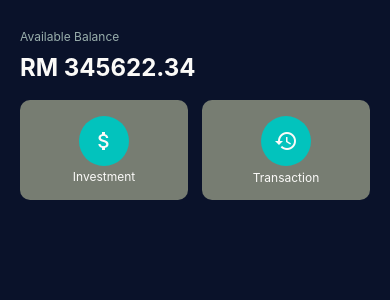
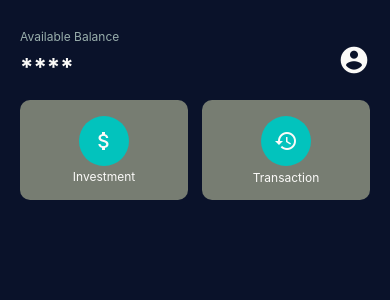
Before and after one commit to SammyCodee/sea-money-fe-test, a React Native app: screen /HomeScreen in a window 390 px wide. Shown: the top 300 px of the page. Built offline with nearby package versions, Linux system fonts and the light colour scheme.

Commit message:
fix: login icon sizing and dimension

```diff
--- a/src/pages/history/History.tsx
+++ b/src/pages/history/History.tsx
@@ -115,11 +115,10 @@ const History = () => {
                     <BackButton handleOnPress={() => navigation.goBack()} />
                     <TouchableOpacity onPress={() => login()}>
                         <MaterialIcons
-                            name="login"
+                            name="account-circle"
                             style={{
-                                fontSize: iconSize.fontSize,
+                                fontSize: iconSize.l_fontSize,
                                 color: color.textColor,
-                                marginHorizontal: "10%",
                                 alignSelf: "flex-end",
                             }}
                         />
--- a/src/pages/home/Home.tsx
+++ b/src/pages/home/Home.tsx
@@ -8,6 +8,7 @@ import {
 import { useAppNavigation } from "../../utils/useAppNavigation";
 import {
     fonts,
+    iconSize,
     pageSize,
     sectionsSize,
     serviceComponent,
@@ -15,6 +16,7 @@ import {
 import { color } from "../../color/color";
 import IconButton from "../../components/button/IconButton";
 import { Alert } from "react-native";
+import MaterialIcons from "react-native-vector-icons/MaterialIcons";
 
 const Home = () => {
     const navigation = useAppNavigation();
@@ -101,10 +103,22 @@ const Home = () => {
                             Available Balance
                         </Text>
                         <Text style={styles.balanceText}>
-                            RM {balance.toFixed(2)}
+                            {authUser.isAuthenticate
+                                ? `RM ${balance.toFixed(2)}`
+                                : "****"}
                         </Text>
                     </View>
-                    <View style={styles.headerRight}></View>
+                    <View style={styles.headerRight}>
+                        <TouchableOpacity onPress={() => login()}>
+                            <MaterialIcons
+                                name="account-circle"
+                                style={{
+                                    fontSize: iconSize.l_fontSize,
+                                    color: color.textColor,
+                                }}
+                            />
+                        </TouchableOpacity>
+                    </View>
                 </View>
                 <View style={styles.body}>
                     <View style={styles.serviceContainer}>
@@ -161,6 +175,7 @@ const styles = StyleSheet.create({
     },
     headerRight: {
         flex: 1,
+        alignItems: "flex-end",
     },
     body: {
         width: "100%",
--- a/src/utils/dimensions.ts
+++ b/src/utils/dimensions.ts
@@ -3,44 +3,50 @@ import { Dimensions } from "react-native";
 const width = Dimensions.get("window").width;
 const height = Dimensions.get("window").height;
 
+const small = 320;
+const medium = 720
+
 export const sectionsSize = {
-    padding: width <= 320 ? 15 : width <= 720 ? 20 : 25,
+    padding: width <= small ? 15 : width <= medium ? 20 : 25,
     header: 1,
     body: 8,
     footer: 2,
-    borderRadius: width <= 320 ? 5 : width <= 720 ? 10 : 15,
+    borderRadius: width <= small ? 5 : width <= medium ? 10 : 15,
 }
 
 export const serviceComponent = {
-    height: width <= 320 ? 80 : width <= 720 ? 100 : 120,
+    height: width <= small ? 80 : width <= medium ? 100 : 120,
 }
 
 export const pageSize = {
-    padding: width <= 320 ? 15 : width <= 720 ? 20 : 25,
+    padding: width <= small ? 15 : width <= medium ? 20 : 25,
     header: 1,
     body: 9,
 }
 
 export const fonts = {
-    h1: width > 320 ? 24 : 20,
-    h2: width > 320 ? 18 : 16,
-    h3: width > 320 ? 12 : 14,
+    h1: width > small ? 24 : 20,
+    h2: width > small ? 18 : 16,
+    h3: width > small ? 12 : 14,
 }
 
 export const transactionComponent = {
-    height: width <= 320 ? 50 : width <= 720 ? 70 : 90,
-    borderRadius: width <= 320 ? 5 : width <= 720 ? 10 : 15,
-    padding: width <= 320 ? 5 : width <= 720 ? 10 : 15,
-    headerHeight: width <= 320 ? 25 : width <= 720 ? 35 : 45,
+    height: width <= small ? 50 : width <= medium ? 70 : 90,
+    borderRadius: width <= small ? 5 : width <= medium ? 10 : 15,
+    padding: width <= small ? 5 : width <= medium ? 10 : 15,
+    headerHeight: width <= small ? 25 : width <= medium ? 35 : 45,
 }
 
 export const iconButton = {
-    height: width <= 320 ? 40 : width <= 720 ? 50 : 60,
-    width: width <= 320 ? 40 : width <= 720 ? 50 : 60,
-    borderRadius: width <= 320 ? 50 : width <= 720 ? 100 : 150,
+    height: width <= small ? 40 : width <= medium ? 50 : 60,
+    width: width <= small ? 40 : width <= medium ? 50 : 60,
+    borderRadius: width <= small ? 50 : width <= medium ? 100 : 150,
 }
 
 export const iconSize = {
-    s_fontSize: width <= 320 ? 12 : width <= 720 ? 20 : 28,
-    fontSize: width <= 320 ? 16 : width <= 720 ? 24 : 32,
+    s_fontSize: width <= small ? 12 : width <= medium ? 20 : 28,
+    fontSize: width <= small ? 16 : width <= medium ? 24 : 32,
+    m_fontSize: width <= small ? 20 : width <= medium ? 28 : 36,
+    l_fontSize: width <= small ? 24 : width <= medium ? 32 : 40,
+    xl_fontSize: width <= small ? 28 : width <= medium ? 36 : 44,
 }
```
